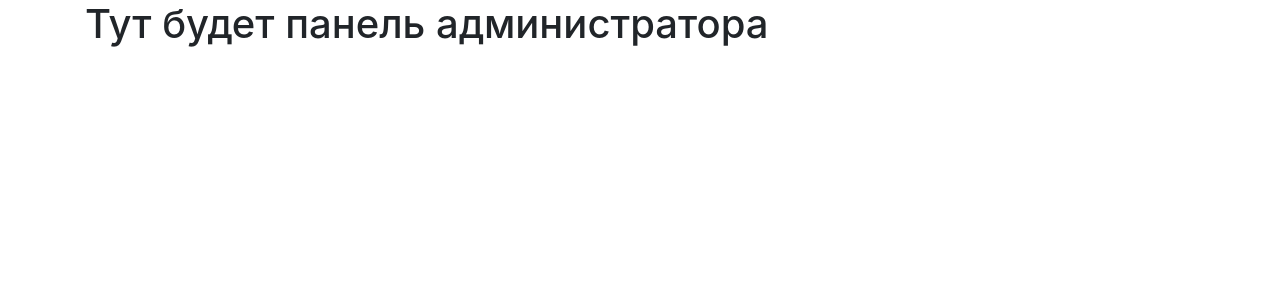
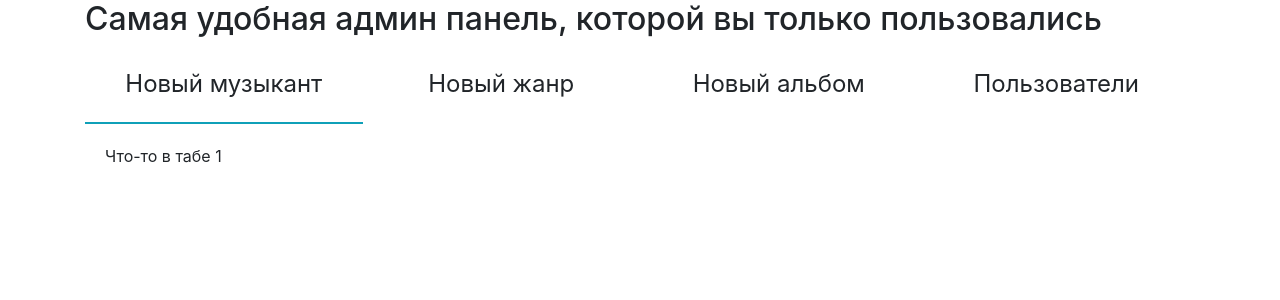
Before and after one commit to 113375/Music, a PHP site: page /admin.php in a window 1280 px wide. Shown: the top 300 px of the page. Run offline with PHP 8.4, Linux system fonts and the light colour scheme.

Commit message:
сделал табы

```diff
--- a/admin.php
+++ b/admin.php
@@ -7,10 +7,28 @@
     <meta http-equiv="X-UA-Compatible" content="ie=edge">
     <title>Админка</title>
     <link rel="stylesheet" href="css/bootstrap.css">
+    <link rel="stylesheet" href="css/style_admin.css">
 </head>
 <body>
 <div class="container">
-    <h1>Тут будет панель администратора</h1>
+    <h2>Самая удобная админ панель, которой вы только пользовались</h2>
+    <div class="tabs">
+        <div class="tabs__nav tabs-nav">
+            <div class="tabs-nav__item is-active" data-tab-name="new_musician">Новый музыкант</div>
+            <div class="tabs-nav__item" data-tab-name="new_genre">Новый жанр</div>
+            <div class="tabs-nav__item" data-tab-name="new_album">Новый альбом</div>
+            <div class="tabs-nav__item" data-tab-name="users">Пользователи</div>
+        </div>
+        <div class="tabs__content">
+            <div class="tab is-active"  block-content-name="new_musician">Что-то в табе 1</div>
+            <div class="tab "  block-content-name="new_genre">Что-то в табе 2</div>
+            <div class="tab " block-content-name="new_album" >Херня</div>
+            <div class="tab "  block-content-name="users">Пользователи</div>
+        </div>
+
+    </div>
+
 </div>
 </body>
+<script src="js/tab.js"></script>
 </html>
--- /dev/null
+++ b/css/style_admin.css
@@ -0,0 +1,28 @@
+.tabs-nav {
+    display: flex;
+    justify-content: space-between;
+}
+
+.tabs-nav__item {
+    border-bottom: 2px solid transparent;
+    padding: 20px;
+    cursor: pointer;
+    flex: 1;
+    text-align: center;
+    font-size: 1.5em;
+    transition: .4s;
+}
+
+
+.tabs-nav__item.is-active {
+    border-color: #0fa0b8;
+}
+
+.tab {
+    display: none;
+    padding: 20px;
+}
+
+.tab.is-active {
+    display: block;
+}
--- /dev/null
+++ b/js/tab.js
@@ -0,0 +1,24 @@
+let tab = function () {
+    let tabNav = document.querySelectorAll(".tabs-nav__item"),
+        tabContent = document.querySelectorAll('.tab'),
+        tabName;
+    tabNav.forEach(elem => {
+        elem.addEventListener("click", selectTabNav)
+    });
+
+    function selectTabNav() {
+        tabNav.forEach(elem => {
+            elem.classList.remove('is-active')
+        });
+        this.classList.add("is-active");
+        tabName = this.getAttribute("data-tab-name")
+        selectTabContent(tabName)
+    }
+
+    function selectTabContent(tabName) {
+        tabContent.forEach(elem => {
+            elem.getAttribute("block-content-name") === tabName ? elem.classList.add("is-active") : elem.classList.remove("is-active");
+        })
+    }
+};
+tab();
```
